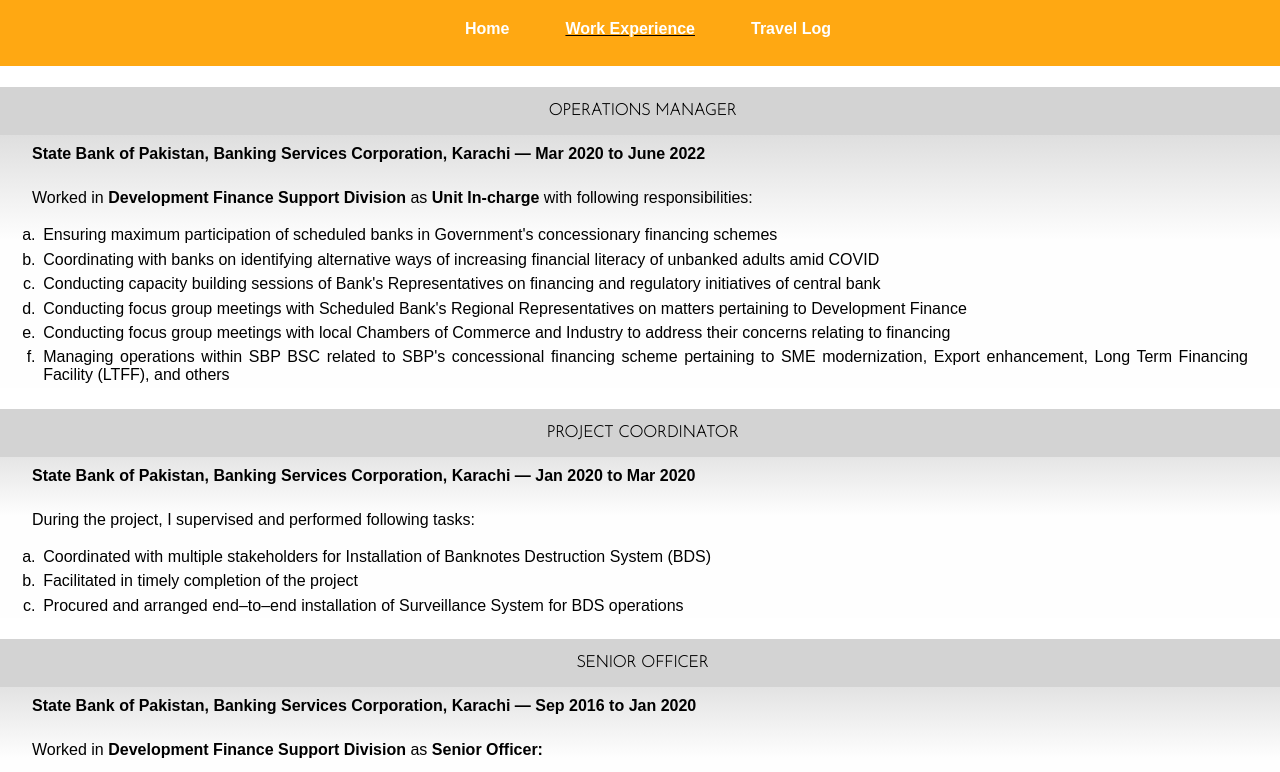
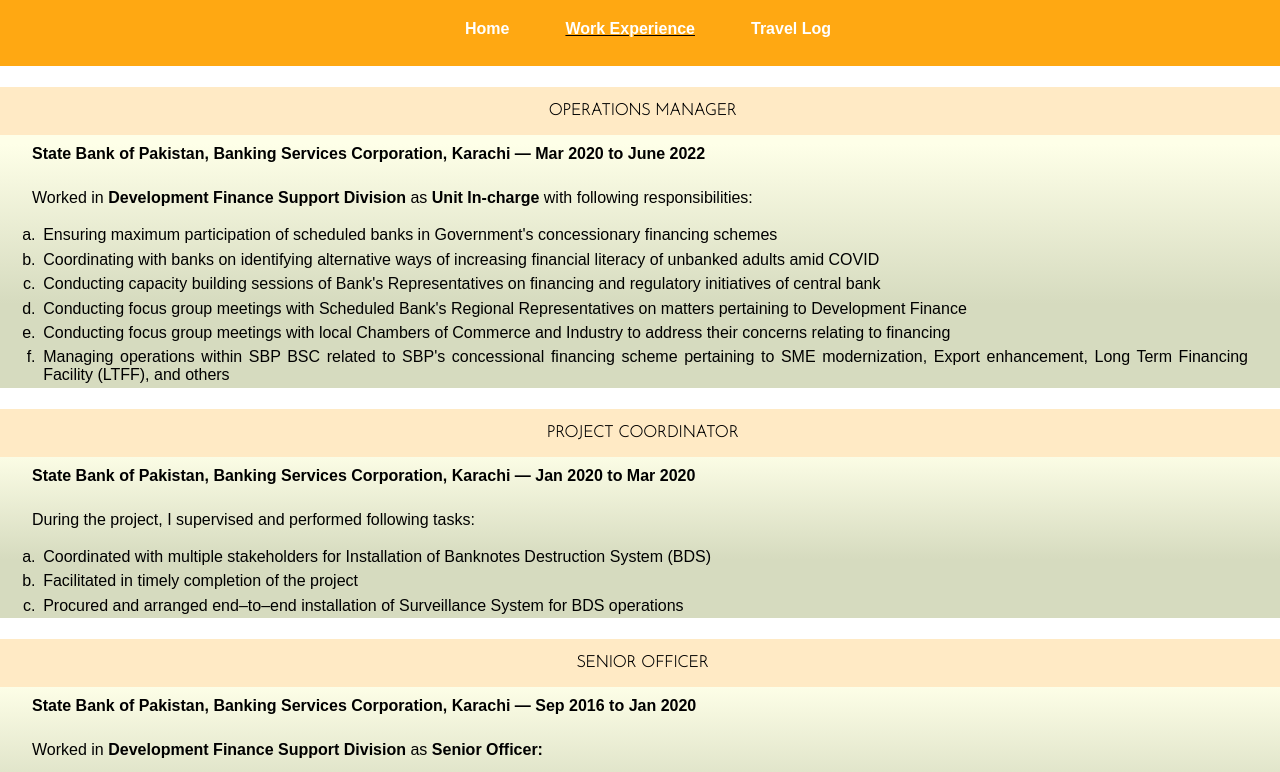
Before and after one commit to Munz1993/project1, a plain HTML site: page work_experience.html in a window 1280 px wide. Shown: the top 772 px of the page. Drawn offline with Linux system fonts and the light colour scheme.

Commit message:
rectified some issues
Key Learning: <p> and <div> should be used separately.

```diff
--- a/css/style.css
+++ b/css/style.css
@@ -147,12 +147,13 @@ strong{
 }
 /*Style elements: Workexperience*/
 .experience-blocks{
-/* Permalink - use to edit and share this gradient: https://colorzilla.com/gradient-editor/#d1d1d1+-1,e2e2e2+0,dbdbdb+0,dbdbdb+0,d1d1d1+0,d1d1d1+1,fefefe+51,fefefe+51 */
-  background: rgb(209,209,209); /* Old browsers */
-  background: -moz-linear-gradient(top,  rgba(209,209,209,1) -1%, rgba(226,226,226,1) 0%, rgba(219,219,219,1) 0%, rgba(219,219,219,1) 0%, rgba(209,209,209,1) 0%, rgba(209,209,209,1) 1%, rgba(254,254,254,1) 51%, rgba(254,254,254,1) 51%); /* FF3.6-15 */
-  background: -webkit-linear-gradient(top,  rgba(209,209,209,1) -1%,rgba(226,226,226,1) 0%,rgba(219,219,219,1) 0%,rgba(219,219,219,1) 0%,rgba(209,209,209,1) 0%,rgba(209,209,209,1) 1%,rgba(254,254,254,1) 51%,rgba(254,254,254,1) 51%); /* Chrome10-25,Safari5.1-6 */
-  background: linear-gradient(to bottom,  rgba(209,209,209,1) -1%,rgba(226,226,226,1) 0%,rgba(219,219,219,1) 0%,rgba(219,219,219,1) 0%,rgba(209,209,209,1) 0%,rgba(209,209,209,1) 1%,rgba(254,254,254,1) 51%,rgba(254,254,254,1) 51%); /* W3C, IE10+, FF16+, Chrome26+, Opera12+, Safari7+ */
-filter: progid:DXImageTransform.Microsoft.gradient( startColorstr='#d1d1d1', endColorstr='#fefefe',GradientType=0 ); /* IE6-9 */
+/* Permalink - use to edit and share this gradient: https://colorzilla.com/gradient-editor/#feffe8+19,d6dbbf+72,d6dbbf+81 */
+background: rgb(254,255,232); /* Old browsers */
+background: -moz-linear-gradient(top,  rgba(254,255,232,1) 19%, rgba(214,219,191,1) 72%, rgba(214,219,191,1) 81%); /* FF3.6-15 */
+background: -webkit-linear-gradient(top,  rgba(254,255,232,1) 19%,rgba(214,219,191,1) 72%,rgba(214,219,191,1) 81%); /* Chrome10-25,Safari5.1-6 */
+background: linear-gradient(to bottom,  rgba(254,255,232,1) 19%,rgba(214,219,191,1) 72%,rgba(214,219,191,1) 81%); /* W3C, IE10+, FF16+, Chrome26+, Opera12+, Safari7+ */
+filter: progid:DXImageTransform.Microsoft.gradient( startColorstr='#feffe8', endColorstr='#d6dbbf',GradientType=0 ); /* IE6-9 */
+
 
 }
 .experience-blocks p{
@@ -166,7 +167,7 @@ filter: progid:DXImageTransform.Microsoft.gradient( startColorstr='#d1d1d1', end
 	text-align:center;
   font-weight: bold;
   color: #000000;
-  background-color: #D3D3D3;
+  background-color: #FFEAC5;
   padding: 1em 0 1em 0.3em;
   margin-bottom: 0.2em;
 	font-family: 'Josefin Sans', sans-serif;
@@ -182,9 +183,7 @@ filter: progid:DXImageTransform.Microsoft.gradient( startColorstr='#d1d1d1', end
 img {
   height: 300px;
   width: 48%;
-  display: -webkit-box;'
-
-
+  display: -webkit-box;
 }
 .right {
  float: right;
@@ -200,7 +199,7 @@ img {
 .box{
 	box-sizing:border-box;
 	background-color:	#EDF8ED;
-  width: 48%;
+  width: 50%;
   height: 300px;
   padding: 1em;
   border: 3px;
@@ -210,6 +209,6 @@ img {
 
 iframe{
 	height: 300px;
-  width: 50%;
+  width: 48%;
   display: -webkit-box;
 }
```
Also changed, not shown: travel.html (+4 -5 lines).
